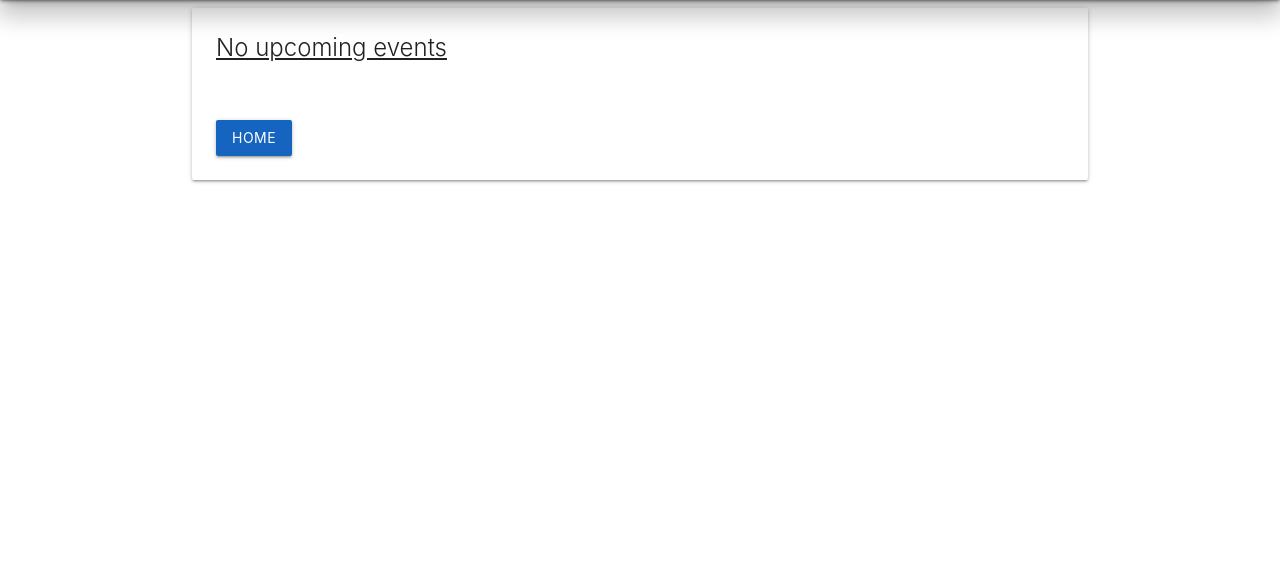
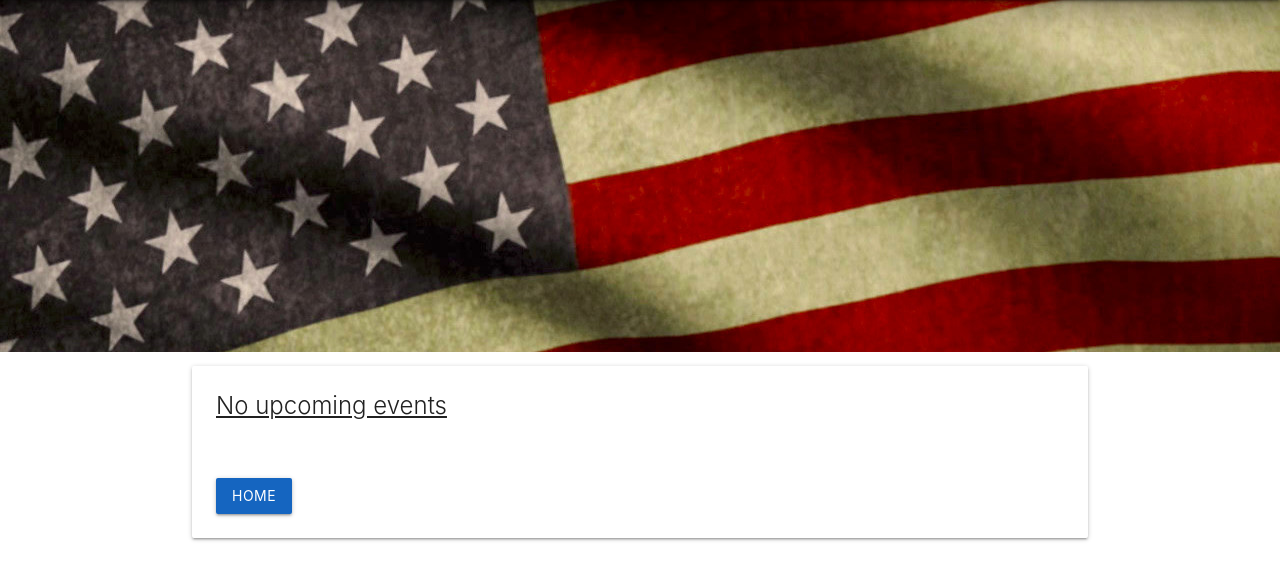
Before and after one commit to Dannyp123/VFW-Post-4100, a Django app: page /upcoming-events/ in a window 1280 px wide. Shown: the part 64-644 px from the top of the page. Run offline with Django 3.2, Linux system fonts and the light colour scheme; data that the repository does not hold is empty.

Commit message:
added an American Flag to the front page

```diff
--- a/app/templates/all-events.html
+++ b/app/templates/all-events.html
@@ -14,6 +14,9 @@
 <ul class="sidenav" id="mobile-demo">
     <li><a href="{% url 'home' %}">Home</a></li>
 </ul>
+<div class="col s12 m8 l12">
+    <img class="responsive-img header-img" src="/static/images/merica.jpg" alt="America">
+</div>
 <div class="container">
     <div class="card">
         {% if events|length == 0 %}
```
Also changed, not shown: app/static/images/merica.jpg.
